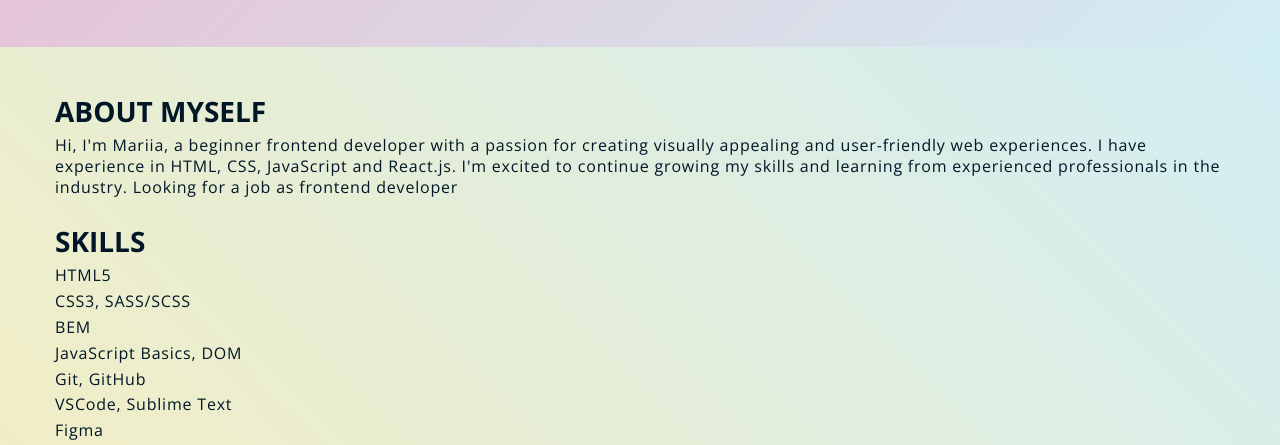
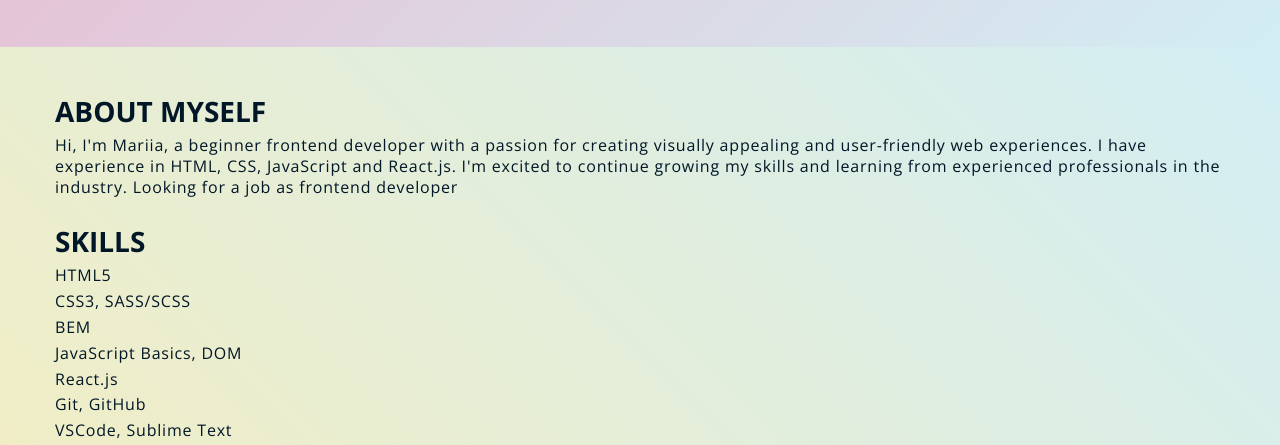
Before and after one commit to Kovarnar/rsschool-cv, a plain HTML site: page index.html in a window 1280 px wide. Shown: the part 355-800 px from the top of the page. Drawn offline with nearby package versions, Linux system fonts and the light colour scheme.

Commit message:
add: skill

```diff
--- a/index.html
+++ b/index.html
@@ -96,6 +96,7 @@
             <li class="list__item">CSS3, SASS/SCSS</li>
             <li class="list__item">BEM</li>
             <li class="list__item">JavaScript Basics, DOM</li>
+            <li class="list__item">React.js</li>
             <li class="list__item">Git, GitHub</li>
             <li class="list__item">VSCode, Sublime Text</li>
             <li class="list__item">Figma</li>
```
